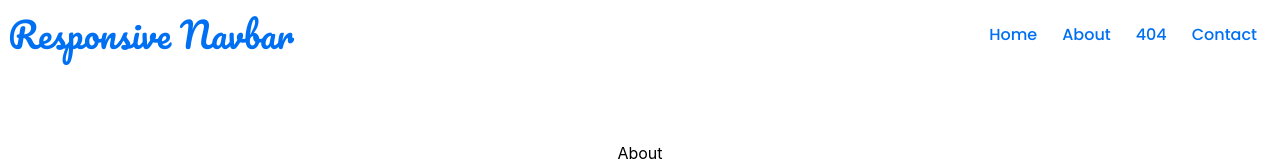
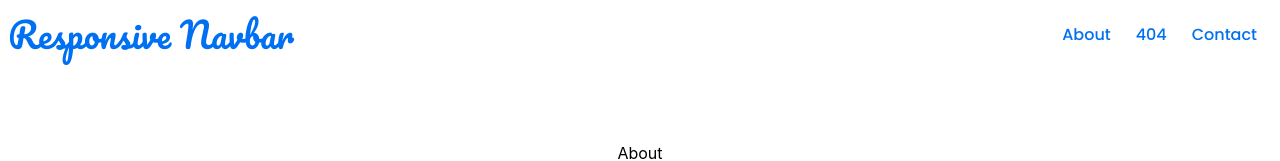
Before and after one commit to harsh1x4/Next-Basics, a Next.js app: page /about in a window 1280 px wide. Shown: the top 161 px of the page. Built offline with nearby package versions, Linux system fonts and the light colour scheme; a web font is replaced by a local one.

Commit message:
Basic changes

```diff
--- a/pages/components/Navbar.js
+++ b/pages/components/Navbar.js
@@ -41,12 +41,6 @@ const Navbar = () => {
                     </button>
                 </div>
                 <ul className={`${styles.links} ${classActive}`}>
-
-                    <li>
-                        <Link href="/home" legacyBehavior>
-                            <a>Home</a>
-                        </Link>
-                    </li>
                     <li>
                         <Link href="/about" legacyBehavior>
                             <a>About</a>
--- a/pages/home.js
+++ /dev/null
@@ -1,19 +0,0 @@
-import styles from '../styles/Home.module.css'
-import Head from 'next/head'
-
-const home = () => {
-    return (
-        <>
-        <Head>
-          <title>Home</title>
-          <meta name="description" content="Generated by create next app" />
-          <link rel="icon" href="/favicon.ico" />
-        </Head>
-            <h1 className={styles.title}>
-                Welcome to <a href="#">Home</a>
-            </h1>
-        </>
-    );
-};
-
-export default home;
--- a/pages/index.js
+++ b/pages/index.js
@@ -21,10 +21,6 @@ export default function Home() {
           </h1>
 
           <div className={styles.grid}>
-            <Link href='/home' className={styles.card}>
-              <h2>Home &rarr;</h2>
-              <p>A home page is the primary web page that a visitor will view when they navigate to a website via a search engine, and it may also function as a landing page to attract visitors.. In some cases, the home page is a site directory, particularly when a website has multiple home pages.</p>
-            </Link>
 
             <Link href='/about' legacyBehavior>
               <a className={styles.card}>
--- a/styles/Home.module.css
+++ b/styles/Home.module.css
@@ -92,6 +92,13 @@
   flex-direction: column;
   height: 100vh;
 }
+.centerImage{
+  display: flex;
+  justify-content: center;
+  align-items: center;
+  flex-direction: column;
+  height: 85vh;
+}
 
 .card:hover,
 .card:focus,
```
Also changed, not shown: public/home.png (added).
